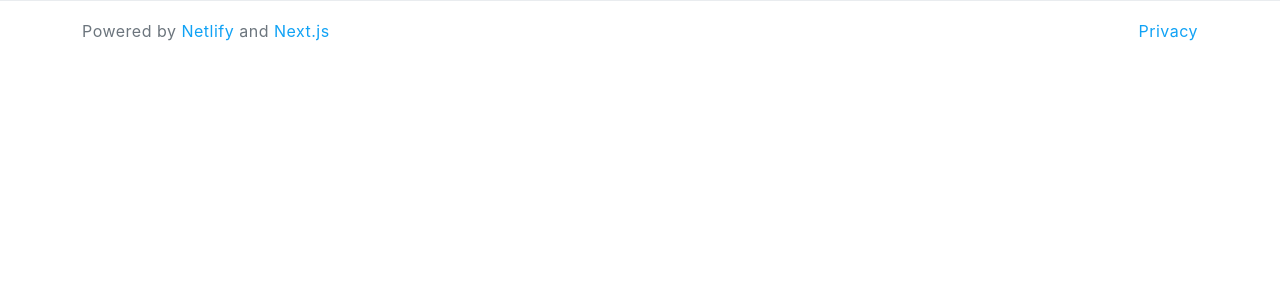
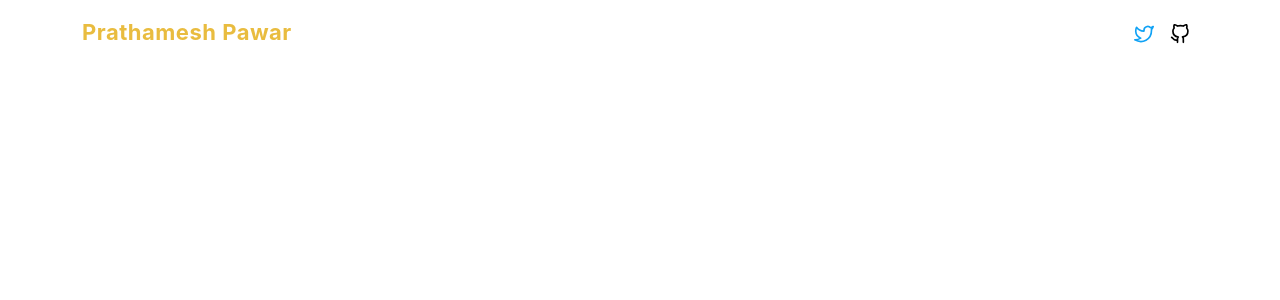
Before and after one commit to p-prathamesh/personal-website, a Next.js app: page / in a window 1280 px wide. Shown: the top 300 px of the page. Built offline with nearby package versions, Linux system fonts and the light colour scheme.

Commit message:
feat: add header component

```diff
--- /dev/null
+++ b/components/Header/Header.module.css
@@ -0,0 +1,28 @@
+.header {
+  border-bottom: 0;
+  background-color: rgba(255, 255, 255, 0.95);
+  margin-top: 4px;
+}
+
+.navbarBrand {
+  font-size: 1.375rem;
+  font-weight: 700;
+  letter-spacing: 0.5px;
+  color: rgb(233, 188, 63);
+}
+
+.navbarBrand:hover {
+  color: rgb(16, 162, 245);
+}
+
+.twitter {
+  color: rgb(16, 162, 245) !important;
+}
+
+.github {
+  color: rgb(0, 0, 0) !important;
+}
+
+
+/* Medium devices (landscape tablets, 768px and up) */
+@media only screen and (min-width: 768px) {}
--- /dev/null
+++ b/components/Header/index.js
@@ -0,0 +1,66 @@
+import React from "react";
+import styles from "./Header.module.css";
+
+export default function index() {
+  return (
+    <header
+      className={`navbar ${styles.header} fixed-top navbar-expand-md navbar-light`}
+    >
+      <div className="container">
+        <a
+          className={`${styles.navbarBrand} order-1 order-md-0 me-auto`}
+          href="#"
+        >
+          Prathamesh Pawar
+        </a>
+        <ul className="navbar-nav fork-me order-3 order-md-5">
+          <li className="nav-item">
+            <a
+              className={`nav-link ${styles.twitter}`}
+              href="https://twitter.com/pathu0704"
+            >
+              <svg
+                xmlns="http://www.w3.org/2000/svg"
+                width="20"
+                height="20"
+                viewBox="0 0 24 24"
+                fill="none"
+                stroke="currentColor"
+                strokeWidth="2"
+                strokeLinecap="round"
+                strokeLinejoin="round"
+                className="feather feather-twitter"
+              >
+                <path d="M23 3a10.9 10.9 0 0 1-3.14 1.53 4.48 4.48 0 0 0-7.86 3v1A10.66 10.66 0 0 1 3 4s-4 9 5 13a11.64 11.64 0 0 1-7 2c9 5 20 0 20-11.5a4.5 4.5 0 0 0-.08-.83A7.72 7.72 0 0 0 23 3z"></path>
+              </svg>
+              <span className="ms-2 visually-hidden">Twitter</span>
+            </a>
+          </li>
+
+          <li className="nav-item">
+            <a
+              className={`nav-link ${styles.github}`}
+              href="https://github.com/p-prathamesh"
+            >
+              <svg
+                xmlns="http://www.w3.org/2000/svg"
+                width="20"
+                height="20"
+                viewBox="0 0 24 24"
+                fill="none"
+                stroke="currentColor"
+                strokeWidth="2"
+                strokeLinecap="round"
+                strokeLinejoin="round"
+                className="feather feather-github"
+              >
+                <path d="M9 19c-5 1.5-5-2.5-7-3m14 6v-3.87a3.37 3.37 0 0 0-.94-2.61c3.14-.35 6.44-1.54 6.44-7A5.44 5.44 0 0 0 20 4.77 5.07 5.07 0 0 0 19.91 1S18.73.65 16 2.48a13.38 13.38 0 0 0-7 0C6.27.65 5.09 1 5.09 1A5.07 5.07 0 0 0 5 4.77a5.44 5.44 0 0 0-1.5 3.78c0 5.42 3.3 6.61 6.44 7A3.37 3.37 0 0 0 9 18.13V22"></path>
+              </svg>
+              <span className="ms-2 visually-hidden">GitHub</span>
+            </a>
+          </li>
+        </ul>
+      </div>
+    </header>
+  );
+}
--- a/pages/index.js
+++ b/pages/index.js
@@ -1,9 +1,11 @@
-import FooterComponent from '../components/Footer'
+import FooterComponent from '../components/Footer';
+import HeaderComponent from '../components/Header';
 
 export default function Home() {
   return (
     <div>
-      <FooterComponent />
+      <HeaderComponent />
+      {/* <FooterComponent /> */}
     </div>
   )
 }
```
Also changed, not shown: styles/globals.css (+0 -15 lines).
